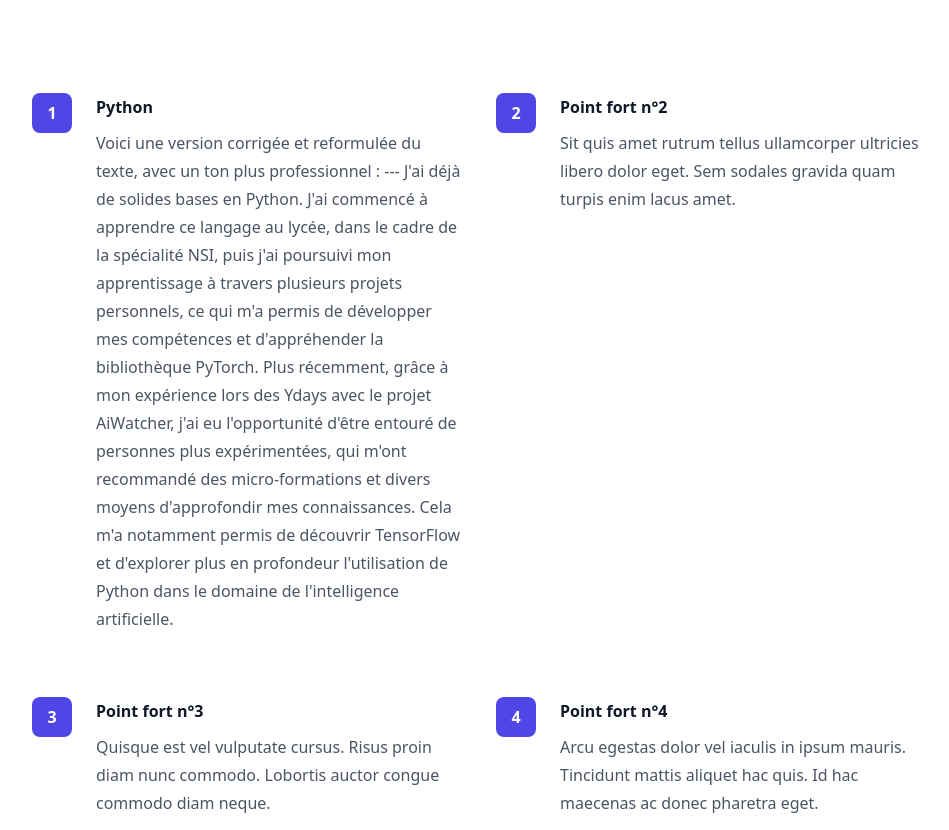
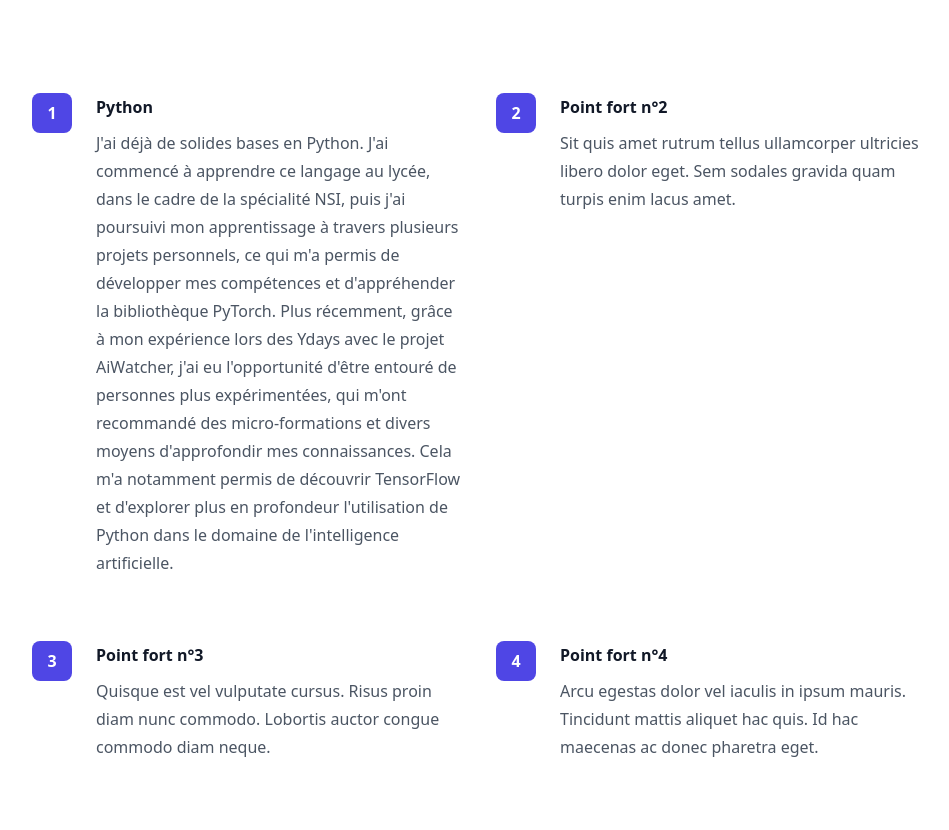
Before and after one commit to CalvoTom/Calvo-tom, a plain HTML site: page index.html in a window 1280 px wide. Shown: the part 407-1237 px from the top of the page, without its empty margins (160-1109 px from the left). Drawn offline with nearby package versions, Linux system fonts and the light colour scheme.

Commit message:
add first skills

```diff
--- a/index.html
+++ b/index.html
@@ -32,11 +32,7 @@
               </div>
               Python
             </dt>
-            <dd class="mt-2 text-base leading-7 text-gray-600">Voici une version corrigée et reformulée du texte, avec un ton plus professionnel :
-
-              ---
-
-              J'ai déjà de solides bases en Python. J'ai commencé à apprendre ce langage au lycée, dans le cadre de la spécialité NSI, puis j'ai poursuivi mon apprentissage à travers plusieurs projets personnels, ce qui m'a permis de développer mes compétences et d'appréhender la bibliothèque PyTorch. Plus récemment, grâce à mon expérience lors des Ydays avec le projet AiWatcher, j'ai eu l'opportunité d'être entouré de personnes plus expérimentées, qui m'ont recommandé des micro-formations et divers moyens d'approfondir mes connaissances. Cela m'a notamment permis de découvrir TensorFlow et d'explorer plus en profondeur l'utilisation de Python dans le domaine de l'intelligence artificielle.</dd>
+            <dd class="mt-2 text-base leading-7 text-gray-600">J'ai déjà de solides bases en Python. J'ai commencé à apprendre ce langage au lycée, dans le cadre de la spécialité NSI, puis j'ai poursuivi mon apprentissage à travers plusieurs projets personnels, ce qui m'a permis de développer mes compétences et d'appréhender la bibliothèque PyTorch. Plus récemment, grâce à mon expérience lors des Ydays avec le projet AiWatcher, j'ai eu l'opportunité d'être entouré de personnes plus expérimentées, qui m'ont recommandé des micro-formations et divers moyens d'approfondir mes connaissances. Cela m'a notamment permis de découvrir TensorFlow et d'explorer plus en profondeur l'utilisation de Python dans le domaine de l'intelligence artificielle.</dd>
           </div>
           <div class="relative pl-16">
             <dt class="text-base font-semibold leading-7 text-gray-900">
```
